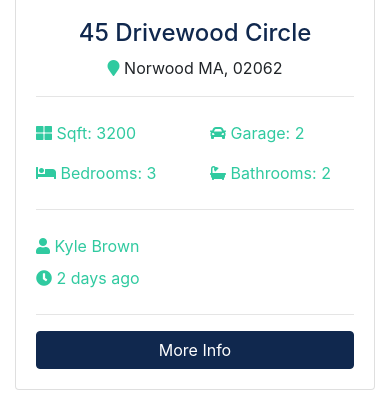
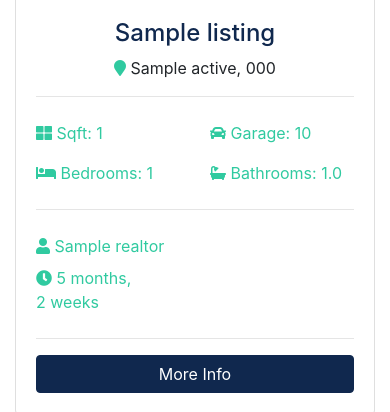
Before and after one commit to fvukojevic/BTRE_project, a Django app: page /listings/ in a window 390 px wide. Shown: the part 856-1268 px from the top of the page. Run offline with Django 3.2, Linux system fonts and the light colour scheme; tables that the repository leaves empty hold one stand-in row (values such as "Sample post"); grey boxes marked "Sample" are stand-in pictures; some libraries are stand-ins or nearby versions.

Commit message:
humanize, listings view and controller logic

```diff
--- a/btre/settings.py
+++ b/btre/settings.py
@@ -40,6 +40,7 @@ INSTALLED_APPS = [
     'django.contrib.sessions',
     'django.contrib.messages',
     'django.contrib.staticfiles',
+    'django.contrib.humanize',
 ]
 
 MIDDLEWARE = [
--- a/listings/views.py
+++ b/listings/views.py
@@ -1,10 +1,23 @@
 from django.shortcuts import render
+from django.core.paginator import Paginator
+
+from .models import Listing
+
 
 def index(request):
-    return render(request, 'listings/listings.html')
+    listings = Listing.objects.order_by('-list_date').filter(is_published=True)
+    paginator = Paginator(listings, 6)
+    page = request.GET.get('page')
+    page_listings = paginator.get_page(page)
+    context = {
+        'listings': page_listings,
+    }
+    return render(request, 'listings/listings.html', context)
+
 
 def listing(request, listing_id):
     return render(request, 'listings/listing.html')
 
+
 def search(request):
     return render(request, 'listings/search.html')
--- a/templates/listings/listings.html
+++ b/templates/listings/listings.html
@@ -1,4 +1,5 @@
 {% extends 'base.html' %}
+{% load humanize %}
 
 {% block content %}
     <section id="showcase-inner" class="py-5 text-white">
@@ -31,286 +32,96 @@
     <section id="listings" class="py-4">
         <div class="container">
             <div class="row">
-
-        <!-- Listing 1 -->
+                {% if listings %}
+                    {% for listing in listings %}
                         <div class="col-md-6 col-lg-4 mb-4">
                             <div class="card listing-preview">
-            <img class="card-img-top" src="assets/img/homes/home-1.jpg" alt="">
+                                <img class="card-img-top" src="{{ listing.photo_main.url }}" alt="">
                                 <div class="card-img-overlay">
                                     <h2>
-                <span class="badge badge-secondary text-white">$490,000</span>
+                                        <span class="badge badge-secondary text-white">${{ listing.price | intcomma }}</span>
                                     </h2>
                                 </div>
                                 <div class="card-body">
                                     <div class="listing-heading text-center">
-                <h4 class="text-primary">45 Drivewood Circle</h4>
+                                        <h4 class="text-primary">{{ listing.title }}</h4>
                                         <p>
-                  <i class="fas fa-map-marker text-secondary"></i> Norwood MA, 02062</p>
+                                            <i class="fas fa-map-marker text-secondary"></i> {{ listing.city }} {{ listing.state }},
+                                            {{ listing.zipcode }}</p>
                                     </div>
                                     <hr>
                                     <div class="row py-2 text-secondary">
                                         <div class="col-6">
-                  <i class="fas fa-th-large"></i> Sqft: 3200</div>
+                                            <i class="fas fa-th-large"></i> Sqft: {{ listing.sqft }}
+                                        </div>
                                         <div class="col-6">
-                  <i class="fas fa-car"></i> Garage: 2</div>
+                                            <i class="fas fa-car"></i> Garage: {{ listing.garage }}
+                                        </div>
                                     </div>
                                     <div class="row py-2 text-secondary">
                                         <div class="col-6">
-                  <i class="fas fa-bed"></i> Bedrooms: 3</div>
+                                            <i class="fas fa-bed"></i> Bedrooms: {{ listing.bedrooms }}
+                                        </div>
                                         <div class="col-6">
-                  <i class="fas fa-bath"></i> Bathrooms: 2</div>
+                                            <i class="fas fa-bath"></i> Bathrooms: {{ listing.bathrooms }}
+                                        </div>
                                     </div>
                                     <hr>
                                     <div class="row py-2 text-secondary">
                                         <div class="col-12">
-                  <i class="fas fa-user"></i> Kyle Brown</div>
+                                            <i class="fas fa-user"></i> {{ listing.realtor }}
+                                        </div>
                                     </div>
                                     <div class="row text-secondary pb-2">
                                         <div class="col-6">
-                  <i class="fas fa-clock"></i> 2 days ago</div>
+                                            <i class="fas fa-clock"></i> {{ listing.list_date | timesince }}
+                                        </div>
                                     </div>
                                     <hr>
-              <a href="listing.html" class="btn btn-primary btn-block">More Info</a>
+                                    <a href="{% url 'listing' listing.id %}" class="btn btn-primary btn-block">More
+                                        Info</a>
                                 </div>
                             </div>
                         </div>
-
-        <!-- Listing 2 -->
-        <div class="col-md-6 col-lg-4 mb-4">
-          <div class="card listing-preview">
-            <img class="card-img-top" src="assets/img/homes/home-2.jpg" alt="">
-            <div class="card-img-overlay">
-              <h2>
-                <span class="badge badge-secondary text-white">$550,000</span>
-              </h2>
+                    {% endfor %}
+                {% else %}
+                    <div class="col-md-12">
+                        <p>No Listings Available</p>
                     </div>
-            <div class="card-body">
-              <div class="listing-heading text-center">
-                <h4 class="text-primary">18 Jefferson Lane</h4>
-                <p>
-                  <i class="fas fa-map-marker text-secondary"></i> Woburn MA, 01801</p>
-              </div>
-              <hr>
-              <div class="row py-2 text-secondary">
-                <div class="col-6">
-                  <i class="fas fa-th-large"></i> Sqft: 3200</div>
-                <div class="col-6">
-                  <i class="fas fa-car"></i> Garage: 1</div>
-              </div>
-              <div class="row py-2 text-secondary">
-                <div class="col-6">
-                  <i class="fas fa-bed"></i> Bedrooms: 4</div>
-                <div class="col-6">
-                  <i class="fas fa-bath"></i> Bathrooms: 2.5</div>
-              </div>
-              <hr>
-              <div class="row py-2 text-secondary">
-                <div class="col-6">
-                  <i class="fas fa-user"></i> Mark Hudson</div>
-              </div>
-              <div class="row text-secondary pb-2">
-                <div class="col-6">
-                  <i class="fas fa-clock"></i> 5 days ago</div>
-              </div>
-              <hr>
-              <a href="listing.html" class="btn btn-primary btn-block">More Info</a>
-            </div>
-          </div>
-        </div>
-
-        <!-- Listing 3 -->
-        <div class="col-md-6 col-lg-4 mb-4">
-          <div class="card listing-preview">
-            <img class="card-img-top" src="assets/img/homes/home-3.jpg" alt="">
-            <div class="card-img-overlay">
-              <h2>
-                <span class="badge badge-secondary text-white">$580,000</span>
-              </h2>
-            </div>
-            <div class="card-body">
-              <div class="listing-heading text-center">
-                <h4 class="text-primary">187 Woodrow Street</h4>
-                <p>
-                  <i class="fas fa-map-marker text-secondary"></i> Salem MA, 01915</p>
-              </div>
-              <hr>
-              <div class="row py-2 text-secondary">
-                <div class="col-6">
-                  <i class="fas fa-th-large"></i> Sqft: 3107</div>
-                <div class="col-6">
-                  <i class="fas fa-car"></i> Garage: 0</div>
-              </div>
-              <div class="row py-2 text-secondary">
-                <div class="col-6">
-                  <i class="fas fa-bed"></i> Bedrooms: 4</div>
-                <div class="col-6">
-                  <i class="fas fa-bath"></i> Bathrooms: 3</div>
-              </div>
-              <hr>
-              <div class="row py-2 text-secondary">
-                <div class="col-6">
-                  <i class="fas fa-user"></i> Mark Hudson</div>
-              </div>
-              <div class="row text-secondary pb-2">
-                <div class="col-6">
-                  <i class="fas fa-clock"></i> 5 days ago</div>
-              </div>
-              <hr>
-              <a href="listing.html" class="btn btn-primary btn-block">More Info</a>
-            </div>
-          </div>
-        </div>
-
-        <!-- Listing 4 -->
-        <div class="col-md-6 col-lg-4 mb-4">
-          <div class="card listing-preview">
-            <img class="card-img-top" src="assets/img/homes/home-4.jpg" alt="">
-            <div class="card-img-overlay">
-              <h2>
-                <span class="badge badge-secondary text-white">$380,000</span>
-              </h2>
-            </div>
-            <div class="card-body">
-              <div class="listing-heading text-center">
-                <h4 class="text-primary">28 Gifford Street</h4>
-                <p>
-                  <i class="fas fa-map-marker text-secondary"></i> Bedford NH, 03103</p>
-              </div>
-              <hr>
-              <div class="row py-2 text-secondary">
-                <div class="col-6">
-                  <i class="fas fa-th-large"></i> Sqft: 2927</div>
-                <div class="col-6">
-                  <i class="fas fa-car"></i> Garage: 2</div>
-              </div>
-              <div class="row py-2 text-secondary">
-                <div class="col-6">
-                  <i class="fas fa-bed"></i> Bedrooms: 4</div>
-                <div class="col-6">
-                  <i class="fas fa-bath"></i> Bathrooms: 2</div>
-              </div>
-              <hr>
-              <div class="row py-2 text-secondary">
-                <div class="col-6">
-                  <i class="fas fa-user"></i> Jenny Johnson</div>
-              </div>
-              <div class="row text-secondary pb-2">
-                <div class="col-6">
-                  <i class="fas fa-clock"></i> 5 days ago</div>
-              </div>
-              <hr>
-              <a href="listing.html" class="btn btn-primary btn-block">More Info</a>
-            </div>
-          </div>
-        </div>
-
-        <!-- Listing 5 -->
-        <div class="col-md-6 col-lg-4 mb-4">
-          <div class="card listing-preview">
-            <img class="card-img-top" src="assets/img/homes/home-5.jpg" alt="">
-            <div class="card-img-overlay">
-              <h2>
-                <span class="badge badge-secondary text-white">$230,000</span>
-              </h2>
-            </div>
-            <div class="card-body">
-              <div class="listing-heading text-center">
-                <h4 class="text-primary">12 United Road</h4>
-                <p>
-                  <i class="fas fa-map-marker text-secondary"></i> South Hampton NH, 03827</p>
-              </div>
-              <hr>
-              <div class="row py-2 text-secondary">
-                <div class="col-6">
-                  <i class="fas fa-th-large"></i> Sqft: 2207</div>
-                <div class="col-6">
-                  <i class="fas fa-car"></i> Garage: 1</div>
-              </div>
-              <div class="row py-2 text-secondary">
-                <div class="col-6">
-                  <i class="fas fa-bed"></i> Bedrooms: 3</div>
-                <div class="col-6">
-                  <i class="fas fa-bath"></i> Bathrooms: 1.5</div>
-              </div>
-              <hr>
-              <div class="row py-2 text-secondary">
-                <div class="col-6">
-                  <i class="fas fa-user"></i> Kyle Brown</div>
-              </div>
-              <div class="row text-secondary pb-2">
-                <div class="col-6">
-                  <i class="fas fa-clock"></i> 5 days ago</div>
-              </div>
-              <hr>
-              <a href="listing.html" class="btn btn-primary btn-block">More Info</a>
-            </div>
-          </div>
-        </div>
-
-        <!-- Listing 6 -->
-        <div class="col-md-6 col-lg-4 mb-4">
-          <div class="card listing-preview">
-            <img class="card-img-top" src="assets/img/homes/home-6.jpg" alt="">
-            <div class="card-img-overlay">
-              <h2>
-                <span class="badge badge-secondary text-white">$780,000</span>
-              </h2>
-            </div>
-            <div class="card-body">
-              <div class="listing-heading text-center">
-                <h4 class="text-primary">33 Essex Circle</h4>
-                <p>
-                  <i class="fas fa-map-marker text-secondary"></i> Lexington MA, 01731</p>
-              </div>
-              <hr>
-              <div class="row py-2 text-secondary">
-                <div class="col-6">
-                  <i class="fas fa-th-large"></i> Sqft: 4145</div>
-                <div class="col-6">
-                  <i class="fas fa-car"></i> Garage: 1</div>
-              </div>
-              <div class="row py-2 text-secondary">
-                <div class="col-6">
-                  <i class="fas fa-bed"></i> Bedrooms: 5</div>
-                <div class="col-6">
-                  <i class="fas fa-bath"></i> Bathrooms: 3.5</div>
-              </div>
-              <hr>
-              <div class="row py-2 text-secondary">
-                <div class="col-6">
-                  <i class="fas fa-user"></i> Kyle Brown</div>
-              </div>
-              <div class="row text-secondary pb-2">
-                <div class="col-6">
-                  <i class="fas fa-clock"></i> 5 days ago</div>
-              </div>
-              <hr>
-              <a href="listing.html" class="btn btn-primary btn-block">More Info</a>
-            </div>
-          </div>
-        </div>
-
+                {% endif %}
             </div>
 
             <div class="row">
                 <div class="col-md-12">
+                    {% if listings.has_other_pages %}
                         <ul class="pagination">
+                            {% if listings.has_previous %}
+                                <li class="page-item">
+                                    <a href="?page={{ listings.previous_page_number }}" class="page-link">&laquo;</a>
+                                </li>
+                            {% else %}
                                 <li class="page-item disabled">
-              <a class="page-link" href="#">&laquo;</a>
+                                    <a class="page-link">&laquo;</a>
                                 </li>
-            <li class="page-item active">
-              <a class="page-link" href="#">1</a>
+                            {% endif %}
+                            {% for i in listings.paginator.page_range %}
+                                {% if listings.number == i %}
+                                    <li class="page-item active"><a class="page-link">{{ i }}</a></li>
+                                {% else %}
+                                    <li class="page-item"><a href="?page={{ i }}" class="page-link">{{ i }}</a></li>
+                                {% endif %}
+                            {% endfor %}
+                            {% if listings.has_next %}
+                                <li class="page-item">
+                                    <a href="?page={{ listings.next_page_number }}" class="page-link">&raquo;</a>
                                 </li>
-            <li class="page-item">
-              <a class="page-link" href="#">2</a>
+                            {% else %}
+                                <li class="page-item disabled">
+                                    <a class="page-link">&raquo;</a>
                                 </li>
-            <li class="page-item">
-              <a class="page-link" href="#">3</a>
-            </li>
-            <li class="page-item">
-              <a class="page-link" href="#">&raquo;</a>
-            </li>
+                            {% endif %}
                         </ul>
+                    {% endif %}
                 </div>
             </div>
         </div>
```
Lines whose indentation alone changed are shown as unchanged.
